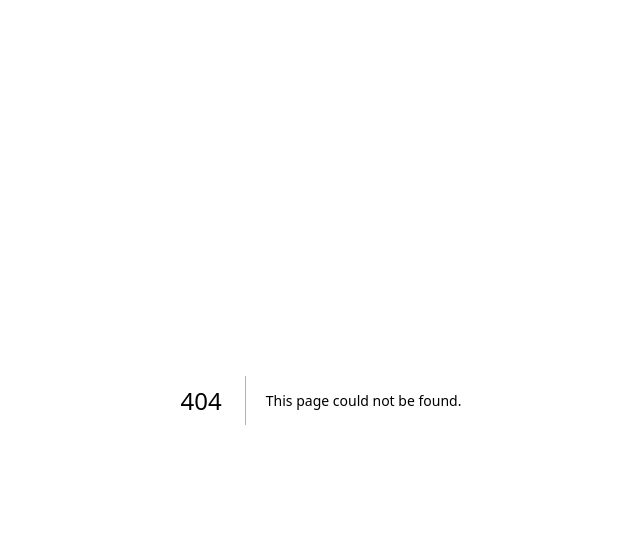
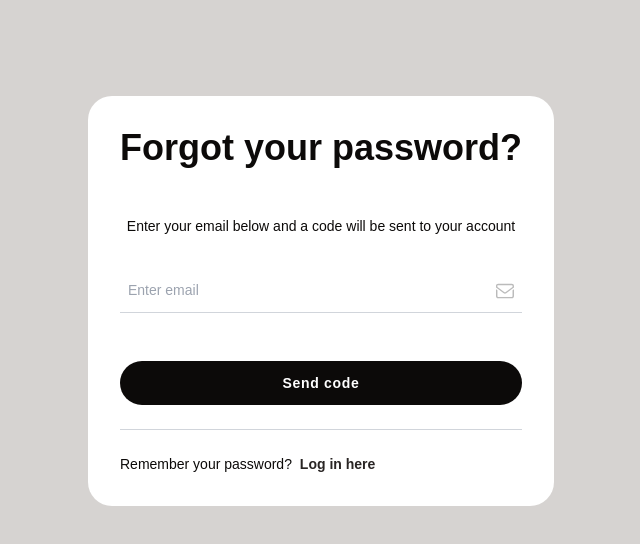
Before and after one commit to elena-risteska/wp-app, a Next.js app: page /forgot-password in a window 1280 px wide. Before the commit this address had no page. Shown: the top 544 px of the page, without its empty margins (319-959 px from the left). Built offline with nearby package versions, Linux system fonts and the light colour scheme.

Commit message:
add forgot password page

```diff
--- /dev/null
+++ b/src/app/forgot-password/page.tsx
@@ -0,0 +1,86 @@
+export default function ForgotPasswordPage() {
+  return (
+    <>
+      <div className="font-[sans-serif] bg-stone-300 md:h-screen">
+        <div className="flex items-center h-fit w-fit m-auto py-24">
+          <div className="flex items-center md:p-8 p-6 bg-white rounded-3xl h-full">
+            <form className="max-w-lg w-full mx-auto" action="#">
+              <div className="mb-12">
+                <h3 className="text-stone-950 text-4xl font-extrabold">
+                  Forgot your password?
+                </h3>
+              </div>
+              <div>
+                <p className="text-stone-950 text-center text-sm my-8">
+                  Enter your email below and a code will be sent to your account
+                </p>
+                <div className="relative flex items-center">
+                  <input
+                    name="email"
+                    type="text"
+                    required
+                    className="w-full text-sm border-b border-gray-300 focus:border-gray-800 px-2 py-3 outline-none"
+                    placeholder="Enter email"
+                  />
+                  <svg
+                    xmlns="http://www.w3.org/2000/svg"
+                    fill="#bbb"
+                    stroke="#bbb"
+                    className="w-[18px] h-[18px] absolute right-2"
+                    viewBox="0 0 682.667 682.667"
+                  >
+                    <defs>
+                      <clipPath id="a" clipPathUnits="userSpaceOnUse">
+                        <path
+                          d="M0 512h512V0H0Z"
+                          data-original="#000000"
+                        ></path>
+                      </clipPath>
+                    </defs>
+                    <g
+                      clip-path="url(#a)"
+                      transform="matrix(1.33 0 0 -1.33 0 682.667)"
+                    >
+                      <path
+                        fill="none"
+                        stroke-miterlimit="10"
+                        stroke-width="40"
+                        d="M452 444H60c-22.091 0-40-17.909-40-40v-39.446l212.127-157.782c14.17-10.54 33.576-10.54 47.746 0L492 364.554V404c0 22.091-17.909 40-40 40Z"
+                        data-original="#000000"
+                      ></path>
+                      <path
+                        d="M472 274.9V107.999c0-11.027-8.972-20-20-20H60c-11.028 0-20 8.973-20 20V274.9L0 304.652V107.999c0-33.084 26.916-60 60-60h392c33.084 0 60 26.916 60 60v196.653Z"
+                        data-original="#000000"
+                      ></path>
+                    </g>
+                  </svg>
+                </div>
+              </div>
+
+              <div className="mt-12">
+                <input
+                  type="submit"
+                  value="Send code"
+                  className="w-full py-3 px-6 text-sm font-semibold tracking-wider rounded-full text-white bg-stone-950 hover:bg-[#333] focus:outline-none"
+                />
+              </div>
+
+              <div className="my-6 flex items-center">
+                <hr className="w-full border-gray-300" />
+              </div>
+              <p className="text-stone-950 text-sm mt-4">
+                Remember your password?{" "}
+                <a
+                  href="login"
+                  className="text-stone-800 font-semibold hover:underline ml-1 whitespace-nowrap"
+                >
+                  Log in here
+                </a>
+              </p>
+            </form>
+          </div>
+        </div>
+      </div>
+    </>
+  );
+}
```
